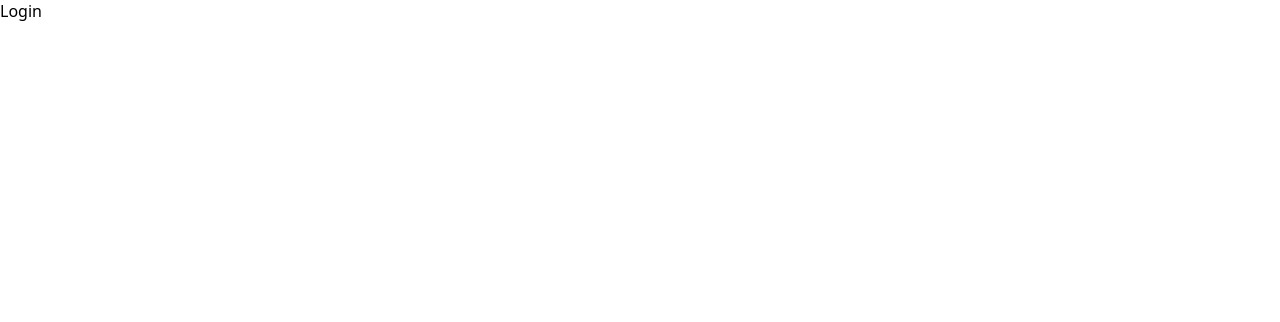
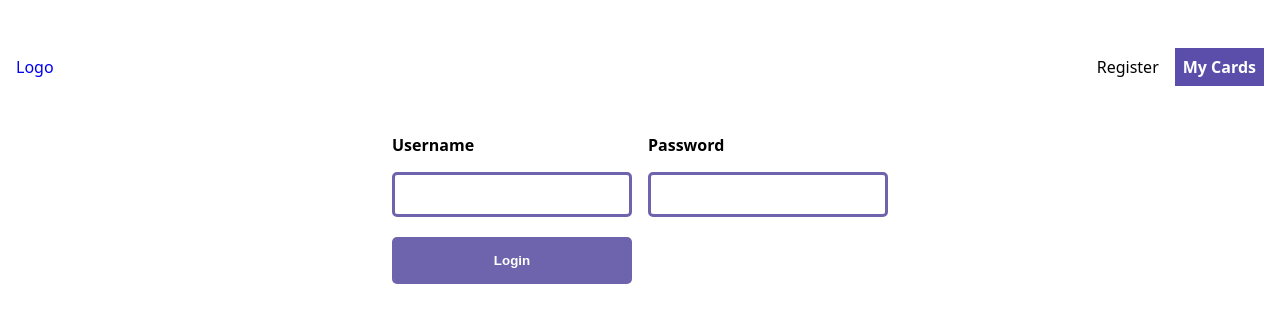
Before and after one commit to alejandrocoder22/flashcards-client, a React (Vite) app: page /login in a window 1280 px wide. Shown: the top 322 px of the page. Built offline with nearby package versions, Linux system fonts and the light colour scheme.

Commit message:
Created login page

```diff
--- a/src/pages/Login.jsx
+++ b/src/pages/Login.jsx
@@ -1,6 +1,36 @@
+import useForm from '../hooks/useForm'
+import NoSidebarHeader from '../components/NoSidebarHeader'
+
 const Login = () => {
+
+  const {handleForm, form} = useForm()
+
+
+  const onLogin = (e) => {
+    e.preventDefault()
+    fetch(import.meta.env.VITE_BASE_URL + 'api/users/login', {
+      method: 'POST',
+      headers: {
+        'Content-Type': 'application/json'
+      },
+       body: JSON.stringify(form)
+    })
+  }
   return (
-    <div>Login</div>
+      <>
+    <NoSidebarHeader/>
+      <form onSubmit={onLogin} className='auth'>
+        <div className='auth__input-container'>
+          <label className='auth__label'>Username</label>
+          <input onChange={handleForm} name='username' className='auth__input' />
+        </div>
+        <div className='auth__input-container'>
+          <label className='auth__label'>Password</label>
+          <input onChange={handleForm} name='password' type='password' className='auth__input' />
+        </div>
+        <button className='auth__button'>Login</button>
+      </form>
+    </>
   )
 }
 
```
